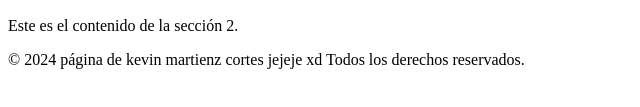
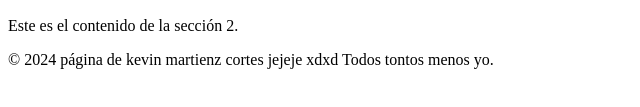
Before and after one commit to kevinMC777/kevinMC777.github.io, a plain HTML site: page index.html in a window 1280 px wide. Shown: the part 287-394 px from the top of the page, 0-640 px from the left. Drawn offline with Linux system fonts and the light colour scheme.

Commit message:
Update index.html

```diff
--- a/index.html
+++ b/index.html
@@ -31,7 +31,7 @@
 	</main>
 
 	<footer>
-		<p>&copy; 2024  página de kevin martienz cortes jejeje xd Todos los derechos reservados.</p>
+		<p>&copy; 2024  página de kevin martienz cortes jejeje xdxd Todos tontos menos yo.</p>
 	</footer>
 </body>
 </html>
```
